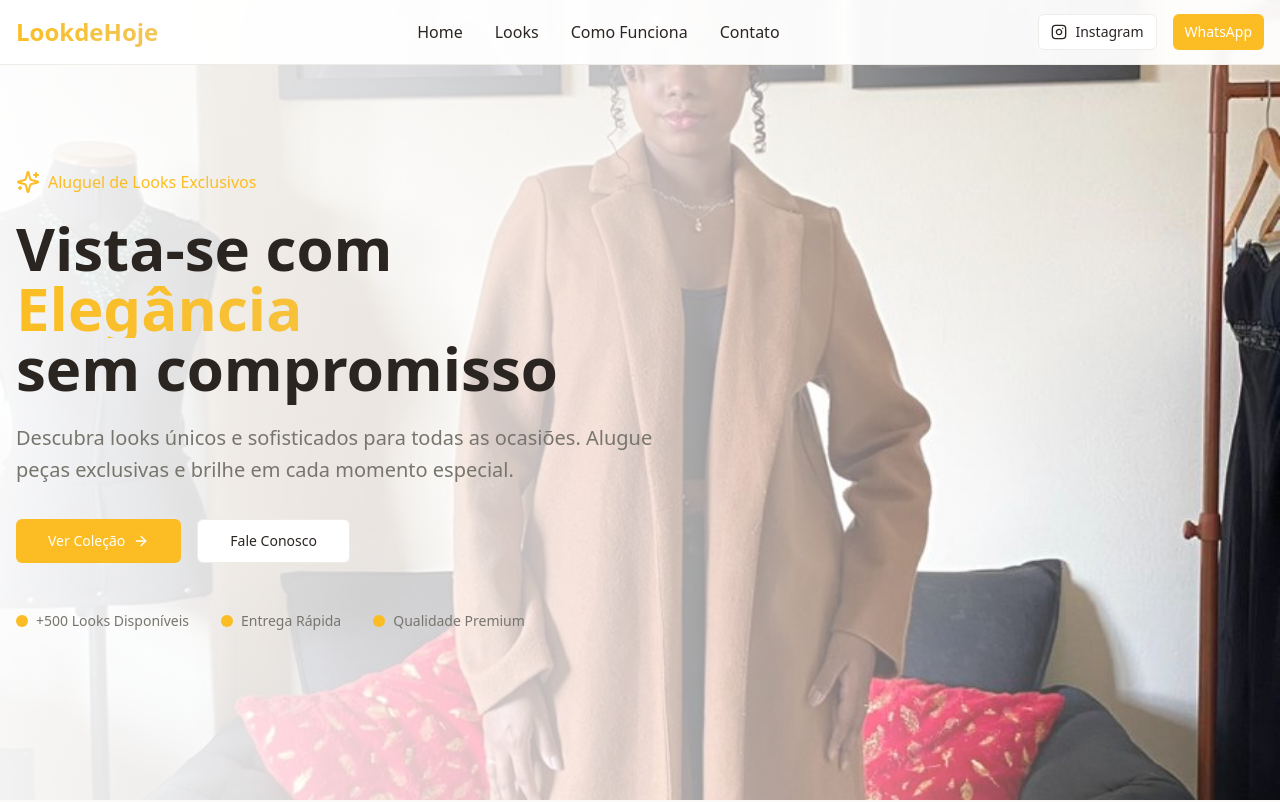
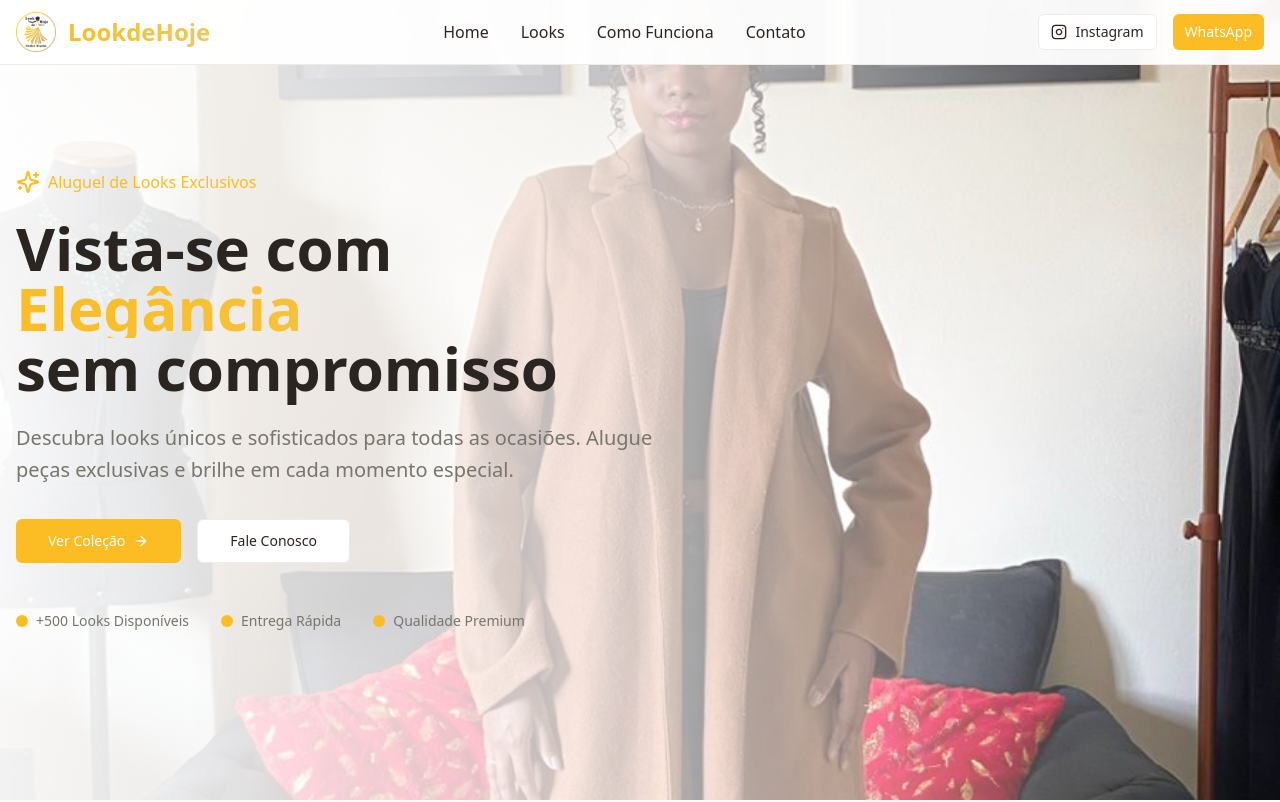
Before and after one commit to GuiMarquesdev/Lookdehoje, a React (Vite) app: page / in a window 1280 px wide. Shown: the top 802 px of the page. Built offline with nearby package versions, Linux system fonts and the light colour scheme.

Commit message:
Add logo to header
Add the provided logo to the header of the website.

```diff
--- a/src/components/Header.tsx
+++ b/src/components/Header.tsx
@@ -21,6 +21,13 @@ const Header = () => {
         <div className="flex items-center justify-between h-16">
           {/* Logo */}
           <div className="flex items-center">
+            <img
+              src="/lovable-uploads/e0a369ea-d985-4699-acaa-3e6f4bab85e4.png"
+              alt="Logo Look de Hoje Outlet Brechó"
+              className="h-8 w-auto md:h-10 mr-3"
+              loading="eager"
+              decoding="async"
+            />
             <h1 className="text-2xl font-bold bg-gradient-to-r from-gold to-gold-light bg-clip-text text-transparent">LookdeHoje</h1>
           </div>
 
```
Also changed, not shown: public/lovable-uploads/e0a369ea-d985-4699-acaa-3e6f4bab85e4.png (added).
